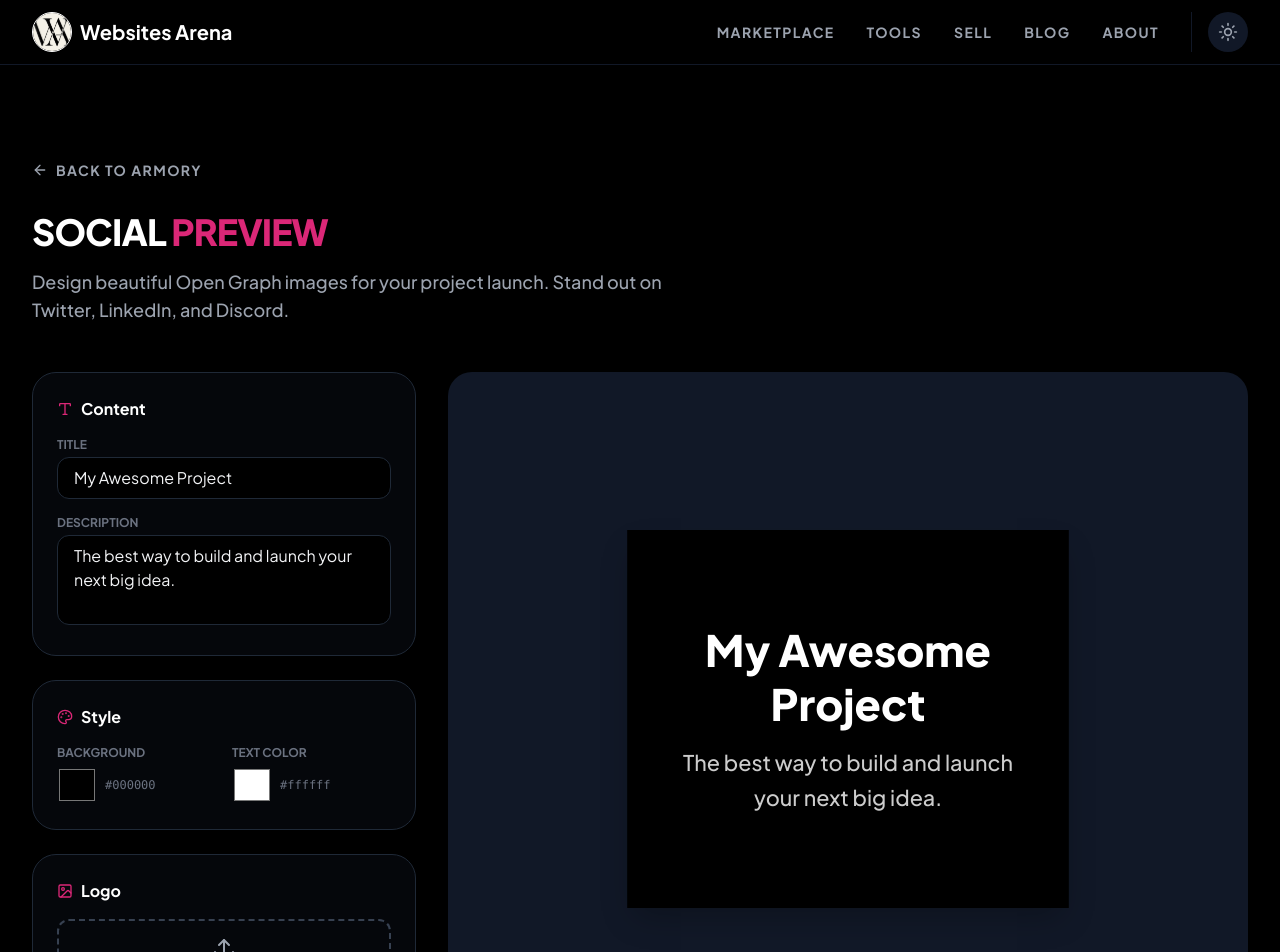
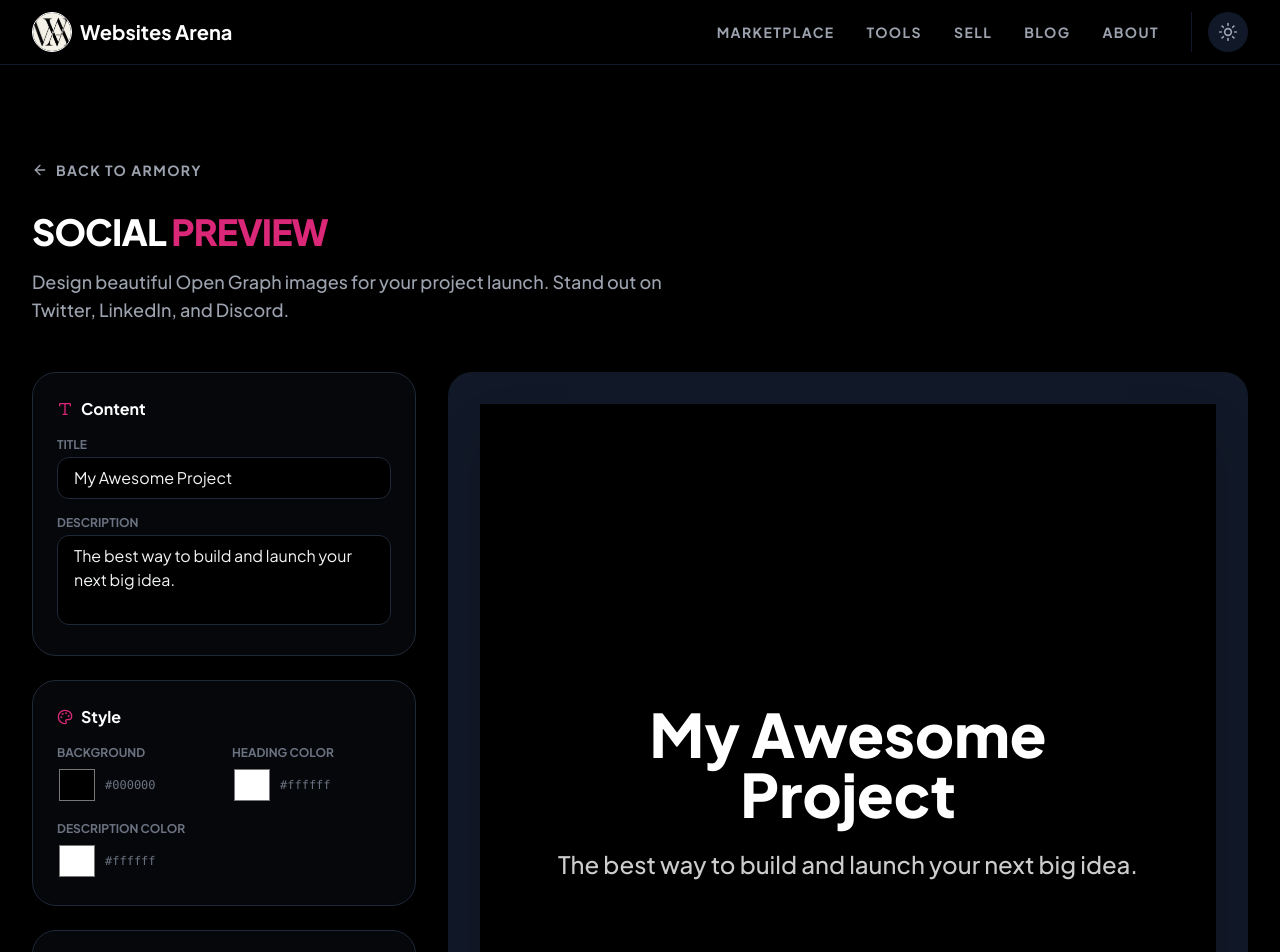
Before and after one commit to Thomas-Mwanzia/websites-market, a Next.js app: page /tools/social-preview in a window 1280 px wide. Shown: the top 952 px of the page. Built offline with nearby package versions, Linux system fonts and the light colour scheme.

Commit message:
Jesus Christ is my saviour

```diff
--- a/src/app/tools/social-preview/SocialPreviewClient.tsx
+++ b/src/app/tools/social-preview/SocialPreviewClient.tsx
@@ -12,6 +12,8 @@ export default function SocialPreviewPage() {
     const [description, setDescription] = useState('The best way to build and launch your next big idea.')
     const [bgColor, setBgColor] = useState('#000000')
     const [textColor, setTextColor] = useState('#ffffff')
+    const [headingColor, setHeadingColor] = useState('#ffffff')
+    const [descriptionColor, setDescriptionColor] = useState('#ffffff')
     const [logo, setLogo] = useState<string | null>(null)
     const [isLogoRounded, setIsLogoRounded] = useState(false)
     const [showBgLogo, setShowBgLogo] = useState(false)
@@ -125,15 +127,27 @@ export default function SocialPreviewPage() {
                                     </div>
                                 </div>
                                 <div>
-                                    <label className="block text-xs font-bold text-gray-500 uppercase mb-1">Text Color</label>
+                                    <label className="block text-xs font-bold text-gray-500 uppercase mb-1">Heading Color</label>
                                     <div className="flex items-center space-x-2">
                                         <input
                                             type="color"
-                                            value={textColor}
-                                            onChange={(e) => setTextColor(e.target.value)}
+                                            value={headingColor}
+                                            onChange={(e) => setHeadingColor(e.target.value)}
                                             className="w-10 h-10 rounded-lg cursor-pointer border-none p-0 bg-transparent"
                                         />
-                                        <span className="text-xs font-mono text-gray-500">{textColor}</span>
+                                        <span className="text-xs font-mono text-gray-500">{headingColor}</span>
+                                    </div>
+                                </div>
+                                <div>
+                                    <label className="block text-xs font-bold text-gray-500 uppercase mb-1">Description Color</label>
+                                    <div className="flex items-center space-x-2">
+                                        <input
+                                            type="color"
+                                            value={descriptionColor}
+                                            onChange={(e) => setDescriptionColor(e.target.value)}
+                                            className="w-10 h-10 rounded-lg cursor-pointer border-none p-0 bg-transparent"
+                                        />
+                                        <span className="text-xs font-mono text-gray-500">{descriptionColor}</span>
                                     </div>
                                 </div>
                             </div>
@@ -201,17 +215,18 @@ export default function SocialPreviewPage() {
 
                     {/* Preview Area */}
                     <div className="lg:col-span-2 space-y-6">
-                        <div className="bg-gray-100 dark:bg-gray-900 rounded-3xl p-4 md:p-8 flex items-center justify-center min-h-[300px] md:min-h-[400px] overflow-hidden">
+                        <div className="bg-gray-100 dark:bg-gray-900 rounded-3xl p-4 md:p-8 flex items-center justify-center min-h-[600px] md:min-h-[700px] overflow-auto">
                             {/* The actual card to capture */}
                             <div
                                 ref={previewRef}
                                 style={{
                                     backgroundColor: bgColor,
                                     color: textColor,
-                                    width: '1200px',
-                                    height: '630px',
+                                    width: '100%',
+                                    maxWidth: '900px',
+                                    aspectRatio: '900 / 950',
                                 }}
-                                className="flex flex-col items-center justify-center p-20 text-center relative shadow-2xl overflow-hidden origin-center scale-[0.22] sm:scale-[0.35] md:scale-[0.5] lg:scale-[0.6]"
+                                className="flex flex-col items-center justify-center p-8 md:p-12 lg:p-16 text-center relative shadow-2xl overflow-hidden"
                             >
                                 {/* Background Logo */}
                                 {logo && showBgLogo && (
@@ -225,19 +240,23 @@ export default function SocialPreviewPage() {
                                     </div>
                                 )}
 
-                                <div className="relative z-10 flex flex-col items-center">
+                                <div className="relative z-10 flex flex-col items-center w-full">
                                     {logo && (
                                         // eslint-disable-next-line @next/next/no-img-element
                                         <img
                                             src={logo}
                                             alt="Logo"
-                                            className={`w-32 h-32 object-contain mb-8 ${isLogoRounded ? 'rounded-full' : ''}`}
+                                            className={`w-16 h-16 sm:w-20 sm:h-20 md:w-24 md:h-24 lg:w-32 lg:h-32 object-contain mb-4 sm:mb-6 md:mb-8 ${isLogoRounded ? 'rounded-full' : ''}`}
                                         />
                                     )}
-                                    <h1 className="text-7xl font-black mb-6 leading-tight">
+                                    <h1
+                                        style={{ color: headingColor }}
+                                        className="text-2xl sm:text-3xl md:text-4xl lg:text-5xl xl:text-6xl font-black mb-3 sm:mb-4 md:mb-6 leading-tight">
                                         {title}
                                     </h1>
-                                    <p className="text-4xl font-medium opacity-80 max-w-4xl leading-relaxed">
+                                    <p
+                                        style={{ color: descriptionColor }}
+                                        className="text-sm sm:text-base md:text-lg lg:text-2xl font-medium opacity-80 max-w-3xl leading-relaxed">
                                         {description}
                                     </p>
                                 </div>
```
